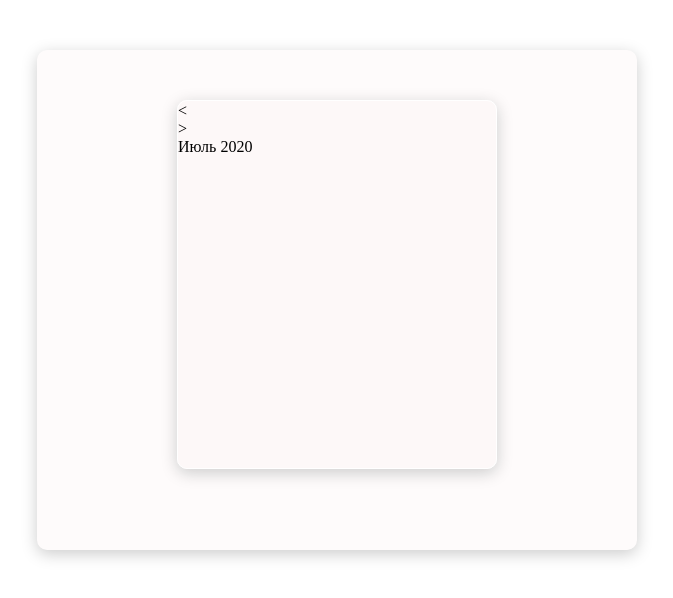
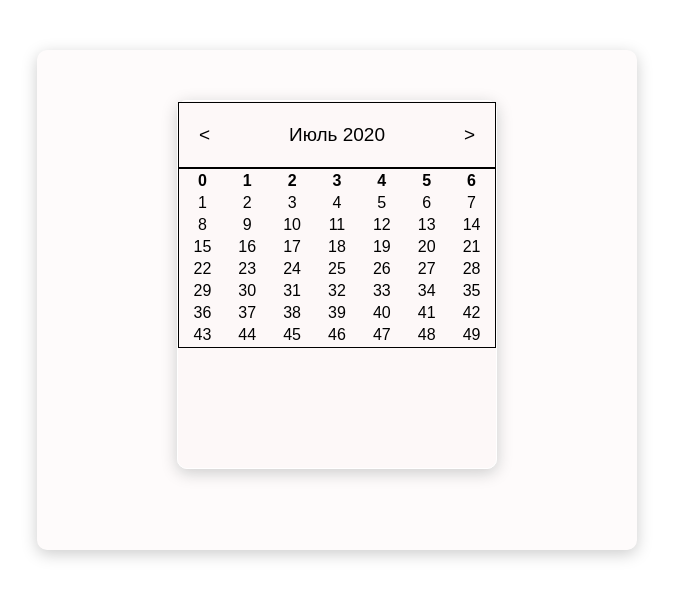
Before and after one commit to fromdafuture/FSDeducation, a plain HTML site: page calendar.html in a window 1280 px wide. Shown: the whole page, without its empty margins (303-976 px from the left). Drawn offline with Linux system fonts and the light colour scheme.

Commit message:
Calendar first making

```diff
--- a/css/calendar.css
+++ b/css/calendar.css
@@ -1,3 +1,8 @@
+.calendar-holder ~ * {
+  box-sizing: border-box;
+  font-family: sans-serif;
+}
+
 .container {
   display: block;
   width: 600px;
@@ -7,25 +12,56 @@
   border-radius: 10px;
   background-color: rgba(240, 211, 211, 0.1);
   box-shadow: 0 4px 16px #ccc;
-overflow: auto;
+  overflow: auto;
 }
 
 #calendar-holder {
-    box-sizing: border-box;
+  box-sizing: border-box;
   width: 320px;
   height: 369px;
 
   margin: 50px auto;
   padding-top: 1px;
-    border: 1px solid white;
+  border: 1px solid white;
 
   border-radius: 10px;
   background-color: rgba(240, 211, 211, 0.1);
   box-shadow: 0 4px 16px #ccc;
 }
 
+.cal-head-holder {
+  border: 1px solid;
+  font-family: sans-serif;
+  font-size: 19px;
+  line-height: 24px;
+}
 
-#calendar-holder:before {
-    clear:both;
-    content:" ";
+.cal-left {
+  float: left;
+  padding: 20px;
 }
+
+.cal-right {
+  float: right;
+  padding: 20px;
+}
+
+.cal-month {
+  text-align: center;
+  padding: 20px;
+}
+
+.days-table {
+  width: 100%;
+  height: 100%;
+  text-align: center;
+  font-family: sans-serif;
+  border: 1px solid;
+}
+
+.days-holder th,
+.days-holder td{
+
+  height:40px;
+
+}
--- a/src/calendar.js
+++ b/src/calendar.js
@@ -4,20 +4,36 @@ window.onload = function () {
 
     let str =
         `
+
 <div class="cal-head-holder">
 <div class="cal-left"><</div>
 <div class="cal-right">></div>
 <div class="cal-month">Июль 2020</div>
 
 
-</div>
+</div>`
+    str += `<div class="table-holder">`
+    str += `<table class="days-table">`
+
+    str += `<tr>`
+    for (let i = 0; i < 7; i++) {
+        str += `<th>` + i + `</th>`
+    }
+    str += `</tr>`
+
+    let days_cou = 1
+
+    for (let row = 0; row < 7; row++) {
+        str += `<tr>`
+        for (let i = 0; i < 7; i++) {
+            str += `<td>` + days_cou++ + `</td>`
+        }
+        str += `</tr>`
+    }
 
 
 
-
-
-`
-
+    str += `</div>`;
     ch.innerHTML = str;
 
 
```
Also changed, not shown: calendar.html (+1 -7 lines).
